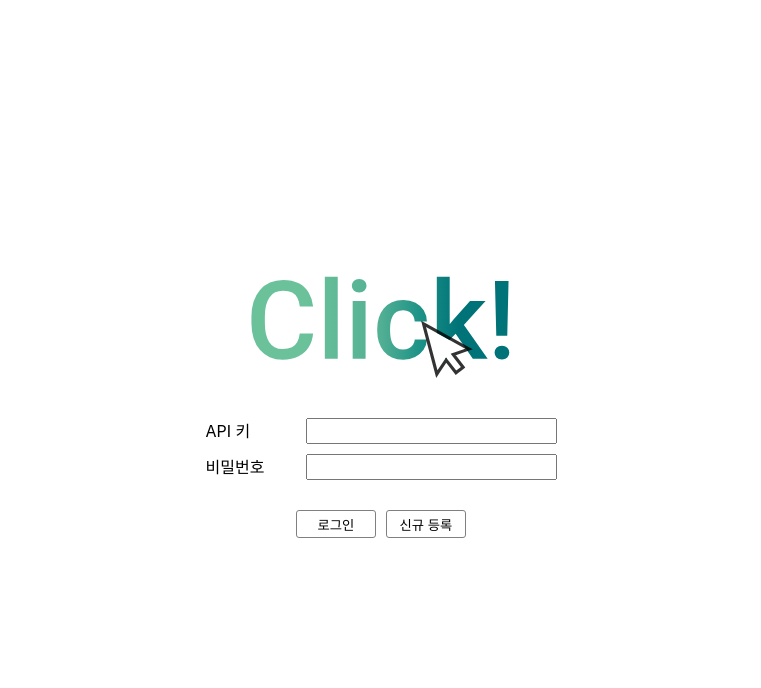
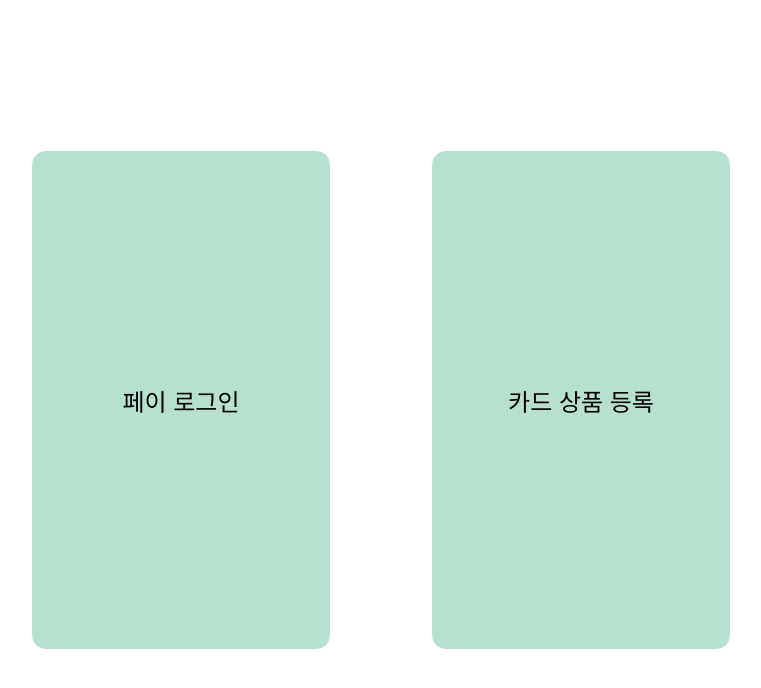
Before and after one commit to JUST-CLICK-BANK/fe-click-pay, a React (Create React App) app: page / in a window 1280 px wide. Shown: the top 688 px of the page, without its empty margins (259-1020 px from the left). Built offline with nearby package versions, Linux system fonts and the light colour scheme.

Commit message:
[Feat]cardPay Page

```diff
--- /dev/null
+++ b/src/page/CardPay.css
@@ -0,0 +1,25 @@
+.container {
+    display: flex;
+    justify-content: center;
+    align-items: center;
+    height: 100vh;
+}
+
+.login, .card {
+    width: 300px;
+    height: 500px;
+    background-color: #B7E1CE;
+    border-radius: 15px;
+    border: 1px solid white;
+    margin-right: 100px;
+    transition: background-color 0.3s ease;
+    font-size: 24px;
+}
+
+.login:hover, .card:hover {
+    background-color: #6BC29A;
+}
+
+.card {
+    margin-right: 0; /* 마지막 버튼은 margin-right 제거 */
+}
--- /dev/null
+++ b/src/page/CardPay.jsx
@@ -0,0 +1,16 @@
+import './CardPay.css';
+import { useNavigate } from "react-router-dom";
+
+export default function CardPay() {
+    const navigate = useNavigate();
+    return(
+        <div className="container">
+            <button onClick={() => {navigate('/login')}} className="login">
+              페이 로그인
+            </button>
+            <button onClick={() => {navigate('/card-product')}} className="card">
+              카드 상품 등록
+            </button>
+        </div>
+    );
+}
```
Also changed, not shown: src/index.js (+6 -1 lines).
